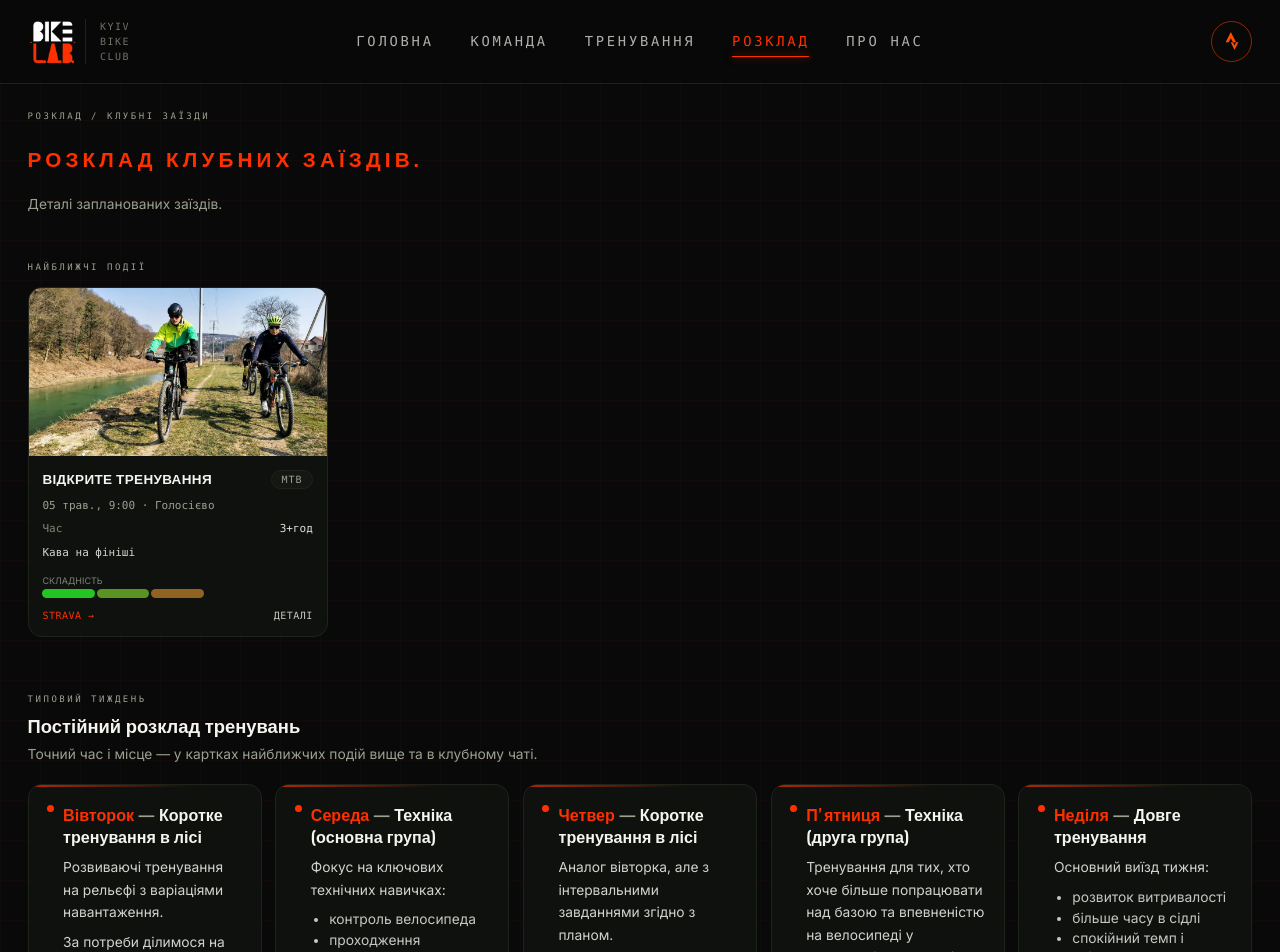
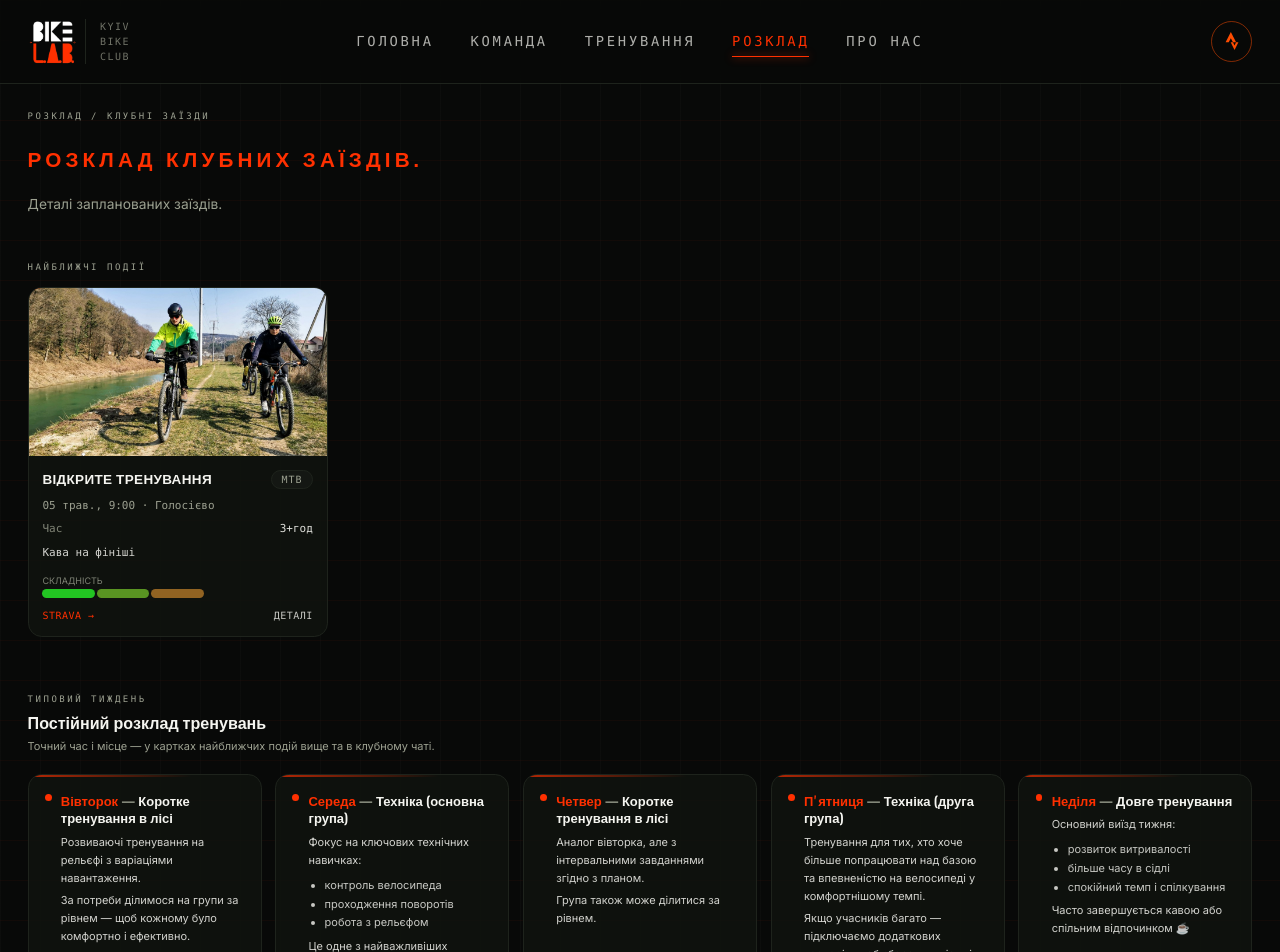
Before and after one commit to VasileAdicto/bikelab-site, a Next.js app: page /calendar in a window 1280 px wide. Shown: the top 952 px of the page. Built offline with nearby package versions, Linux system fonts and the light colour scheme.

Commit message:
Refine text sizes and layout adjustments in CalendarPage component for better readability and responsiveness

```diff
--- a/src/app/calendar/page.tsx
+++ b/src/app/calendar/page.tsx
@@ -192,41 +192,41 @@ export default function CalendarPage() {
       <section className="space-y-4" aria-labelledby="weekly-schedule-heading">
         <div className="space-y-1">
           <p className="section-label">Типовий тиждень</p>
-          <h2 id="weekly-schedule-heading" className="text-sm font-semibold text-foreground md:text-base">
+          <h2 id="weekly-schedule-heading" className="text-[13px] font-semibold text-foreground md:text-sm">
             Постійний розклад тренувань
           </h2>
-          <p className="max-w-2xl text-[11px] text-muted leading-relaxed md:text-xs">
+          <p className="max-w-2xl text-[10px] text-muted leading-relaxed md:text-[11px]">
             Точний час і місце — у картках найближчих подій вище та в клубному чаті.
           </p>
         </div>
-        <div className="flex gap-3 overflow-x-auto scrollbar-hide snap-x snap-mandatory pb-2 items-stretch -mx-4 px-4 sm:-mx-0 sm:px-0 xl:overflow-x-visible xl:pb-0">
+        <div className="flex gap-3 overflow-x-auto scrollbar-hide snap-x snap-mandatory pb-2 items-stretch -mx-4 px-4 sm:-mx-0 sm:px-0 lg:overflow-x-visible lg:pb-0">
           {weeklySchedule.map((block) => (
             <article
               key={block.day}
-              className="flex w-[min(88vw,280px)] shrink-0 snap-start flex-col rounded-xl border border-border bg-card/80 p-3 card-hover card-accent-top sm:w-[260px] xl:w-0 xl:min-w-0 xl:max-w-none xl:flex-1 xl:snap-none xl:p-4"
+              className="flex w-[min(88vw,280px)] shrink-0 snap-start flex-col rounded-xl border border-border bg-card/80 p-3 card-hover card-accent-top sm:w-[260px] lg:w-0 lg:min-w-0 lg:max-w-none lg:flex-1 lg:snap-none lg:p-3.5"
             >
               <div className="flex items-start gap-2">
                 <span className="mt-0.5 inline-flex h-1.5 w-1.5 shrink-0 rounded-full bg-accent" aria-hidden />
-                <div className="min-w-0 flex-1 space-y-2">
-                  <h3 className="text-[13px] font-semibold leading-snug text-foreground md:text-sm">
+                <div className="min-w-0 flex-1 space-y-1.5">
+                  <h3 className="text-[12px] font-semibold leading-snug text-foreground md:text-[13px]">
                     <span className="text-accent">{block.day}</span>
                     <span className="text-muted"> — </span>
                     {block.title}
                   </h3>
-                  <div className="space-y-1.5 text-[11px] leading-relaxed text-foreground/85 md:text-xs">
+                  <div className="space-y-1 text-[10px] leading-relaxed text-foreground/85 md:text-[11px]">
                     {block.lines.map((line, i) => (
                       <p key={i}>{line}</p>
                     ))}
                   </div>
                   {block.bullets && block.bullets.length > 0 && (
-                    <ul className="list-disc space-y-0.5 pl-4 text-[11px] text-foreground/80 md:text-xs">
+                    <ul className="list-disc space-y-0.5 pl-3.5 text-[10px] text-foreground/80 md:text-[11px]">
                       {block.bullets.map((item) => (
                         <li key={item}>{item}</li>
                       ))}
                     </ul>
                   )}
                   {block.afterBullets && block.afterBullets.length > 0 && (
-                    <div className="space-y-1.5 text-[11px] leading-relaxed text-foreground/85 md:text-xs">
+                    <div className="space-y-1 text-[10px] leading-relaxed text-foreground/85 md:text-[11px]">
                       {block.afterBullets.map((line, i) => (
                         <p key={i}>{line}</p>
                       ))}
```
